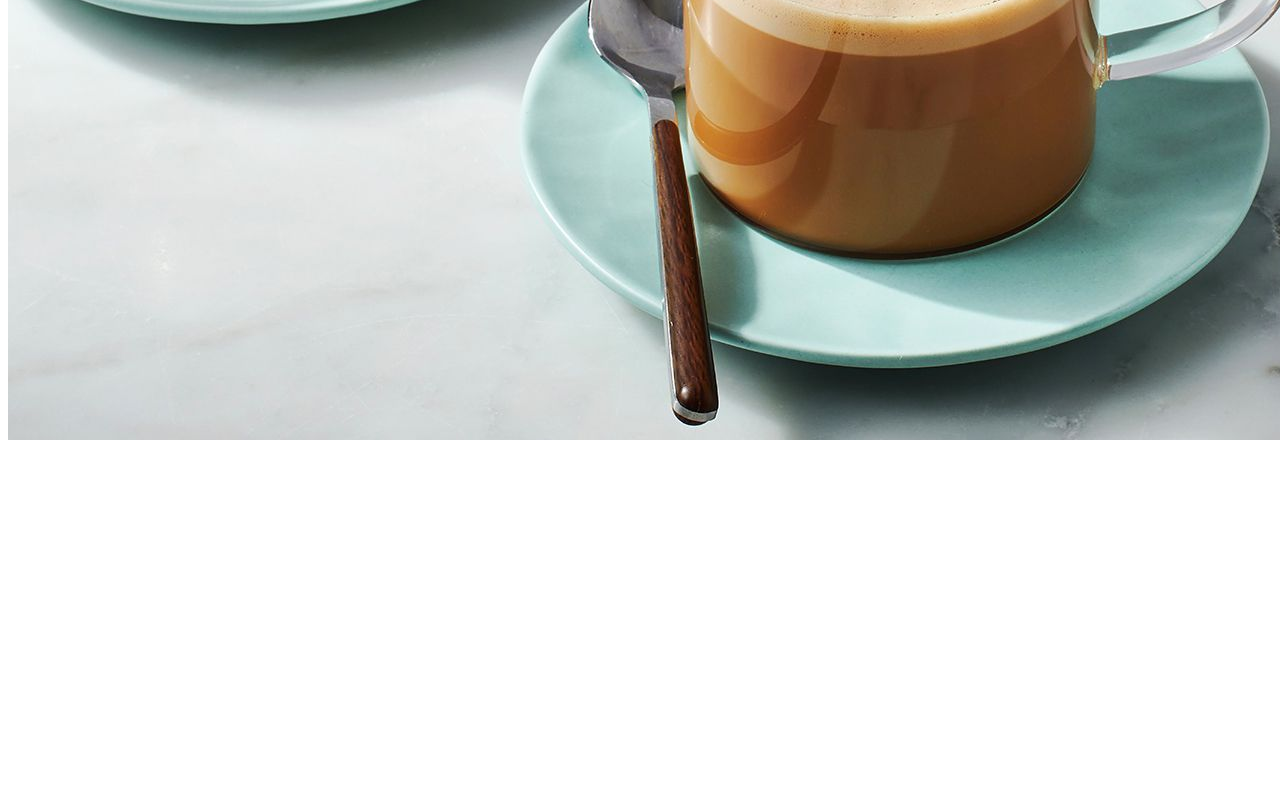
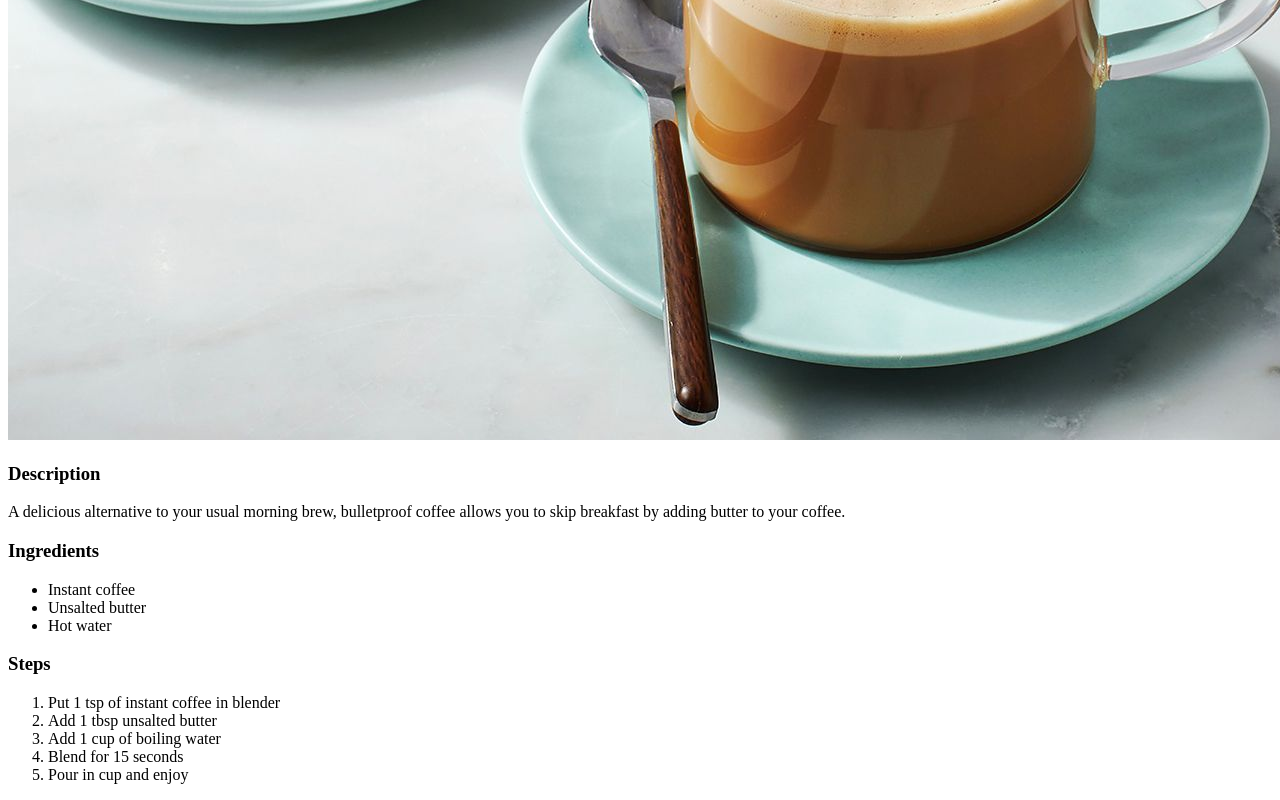
Before and after one commit to runukaka/odin-recipes, a plain HTML site: page recipes/bulletproof-coffee.html in a window 1280 px wide. Shown: the part 640-1440 px from the top of the page. Before the commit the page ends 1092 px from the top, so only its background shows below. Drawn offline with Linux system fonts and the light colour scheme.

Commit message:
Add recipe description, ingredients, and steps

```diff
--- a/recipes/bulletproof-coffee.html
+++ b/recipes/bulletproof-coffee.html
@@ -9,5 +9,21 @@
 <body>
     <h1>Bulletproof Coffee</h1>
     <img src="../images/bulletproof-coffee-recipe-5218988-hero-01-238736d0bedd4049bc90d893cbdffa33.jpg" alt="Two cups of bulletproof coffee">
+    <h3>Description</h3>
+    <p>A delicious alternative to your usual morning brew, bulletproof coffee allows you to skip breakfast by adding butter to your coffee.</p>
+    <h3>Ingredients</h3>
+    <ul>
+        <li>Instant coffee</li>
+        <li>Unsalted butter</li>
+        <li>Hot water</li>
+    </ul>
+    <h3>Steps</h3>
+    <ol>
+        <li>Put 1 tsp of instant coffee in blender</li>
+        <li>Add 1 tbsp unsalted butter</li>
+        <li>Add 1 cup of boiling water</li>
+        <li>Blend for 15 seconds</li>
+        <li>Pour in cup and enjoy</li>
+    </ol>
 </body>
 </html>
```
